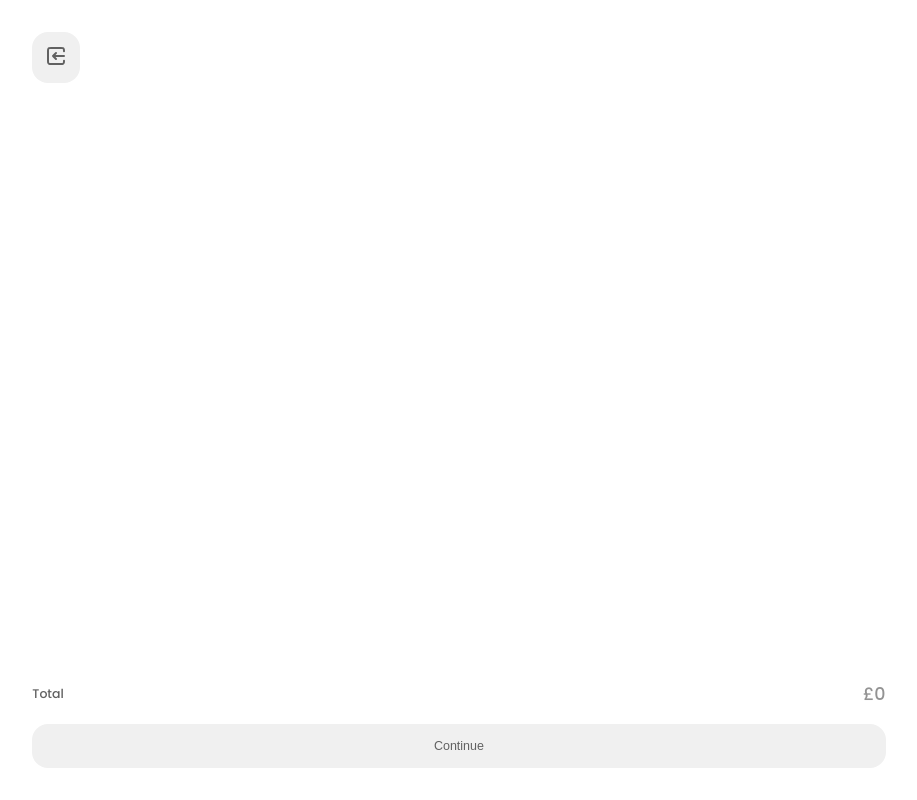
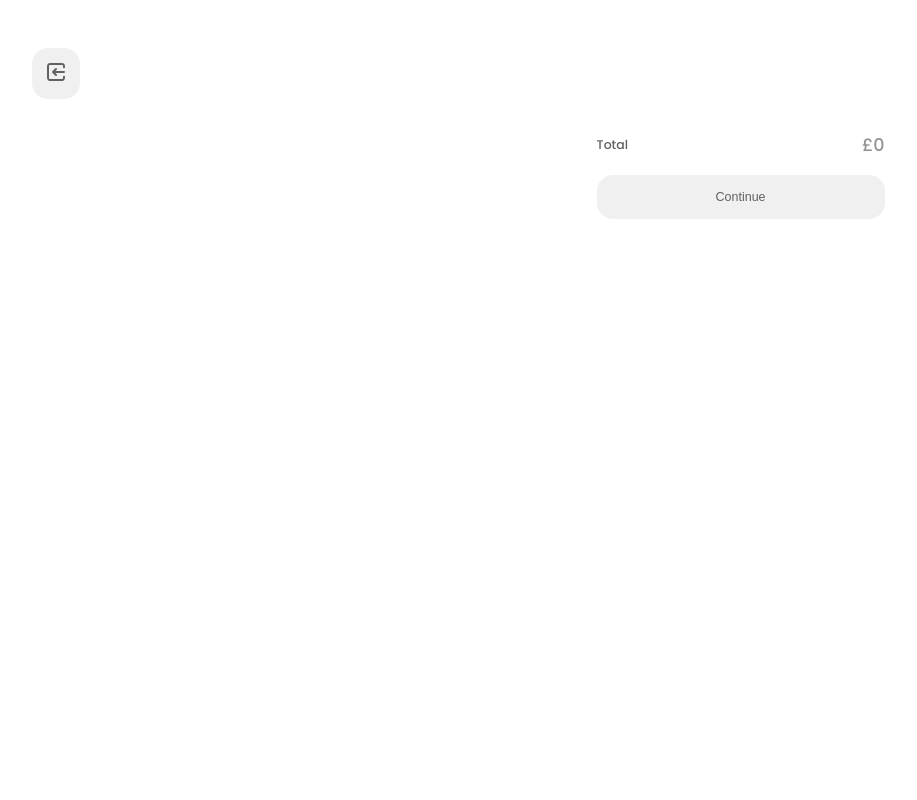
Before and after one commit to 1imo/E-Commerce-Front-End, a React (Vite) app in the folder front_end/: page / in a window 1280 px wide. Shown: the whole page, without its empty margins (181-1098 px from the left). Built offline with nearby package versions, Linux system fonts and the light colour scheme.

Commit message:
Basket. I am still unsure about certain breakpoints and how they go together overall

```diff
--- a/front_end/src/Molecules/Crd-Basket/Index.tsx
+++ b/front_end/src/Molecules/Crd-Basket/Index.tsx
@@ -12,7 +12,7 @@ interface ProductInterface {
 }
 
 const BasketCrd: FC<ProductInterface> = ({ product }) => {
-	const { id, heading, price, quantity, option } = product;
+	const { id, heading, category, price, quantity, option } = product;
 	const [quan, setQuantity] = useState<number>(quantity);
 
 	const handleQuantityChange = (newQuantity: number) => {
@@ -20,6 +20,7 @@ const BasketCrd: FC<ProductInterface> = ({ product }) => {
 			Basket.addItem({
 				id: id,
 				heading: heading,
+				category: category,
 				option: option,
 				quantity: newQuantity - quan,
 				price: price,
@@ -28,6 +29,7 @@ const BasketCrd: FC<ProductInterface> = ({ product }) => {
 			Basket.removeItem({
 				id: id,
 				heading: heading,
+				category: category,
 				option: option,
 				quantity: quan - newQuantity,
 				price: price,
@@ -53,8 +55,10 @@ const BasketCrd: FC<ProductInterface> = ({ product }) => {
 						text={heading}
 						colour="--grey-one"
 					/>
-					<Text size="two" text={option} colour="--grey-two" />
+					<Text size="two" text={category} colour="--grey-two" />
+					<Text size="one" text={`£${price}`} colour="--grey-two" />
 				</div>
+				<div className="basket-crd-grid__info-options">
 					{option && <LabelSelect selected={true} text={option} />}
 					<QuantitySelect
 						quantity={quan}
@@ -63,6 +67,7 @@ const BasketCrd: FC<ProductInterface> = ({ product }) => {
 					/>
 				</div>
 			</div>
+		</div>
 	);
 };
 
--- a/front_end/src/Molecules/Crd-Basket/Style.css
+++ b/front_end/src/Molecules/Crd-Basket/Style.css
@@ -2,7 +2,7 @@
 	display: flex;
 	flex-direction: row;
 	column-gap: 16px;
-	width: 100%;
+	width: fit-content;
 	padding: 16px;
 	overflow: hidden;
 	height: min-content;
@@ -24,6 +24,29 @@
 	row-gap: 16px;
 }
 
+.basket-crd-grid__info-text > p:nth-child(3) {
+	display: block;
+	padding: 8px 0px 8px;
+}
+
+.basket-crd-grid__info-options {
+	display: flex;
+	flex-direction: column;
+	row-gap: 8px;
+}
+
+@media (max-width: 350px) {
+	.basket-crd {
+		flex-direction: column;
+		row-gap: 16px;
+	}
+
+	.basket-crd-grid__info-options {
+		flex-direction: row;
+		column-gap: 16px;
+	}
+}
+
 @media (min-width: 550px) {
 	.basket-crd {
 		padding: 16px 0px;
@@ -33,7 +56,38 @@
 @media (min-width: 650px) {
 	.label-select-grid {
 		flex-wrap: wrap;
-
 		row-gap: 8px;
 	}
 }
+
+@media (min-width: 850px) {
+	.basket-crd {
+		flex-direction: column;
+		row-gap: 16px;
+		padding: 16px 16px 32px;
+	}
+
+	.basket-crd-grid__info-options {
+		flex-direction: row;
+		column-gap: 16px;
+	}
+}
+
+@media (min-width: 1150px) {
+	.basket-crd {
+		flex-direction: row;
+		column-gap: 16px;
+		padding: 16px 16px 0;
+	}
+	.basket-crd-grid__info-text > p:nth-child(3) {
+		display: block;
+	}
+	.basket-crd-grid__info {
+		row-gap: 16px;
+	}
+
+	.basket-crd-grid__info-options {
+		flex-direction: column;
+		row-gap: 8px;
+	}
+}
--- a/front_end/src/Molecules/Label-Select/Index.tsx
+++ b/front_end/src/Molecules/Label-Select/Index.tsx
@@ -14,7 +14,7 @@ const LabelSelect: FC<Props> = ({ selected, text, callback }) => {
 	return (
 		<div
 			className={`label-select ${
-				selected && callback ? "label-select--selected" : ""
+				selected == true ? "label-select--selected" : ""
 			}`}
 			aria-label="region"
 			tabIndex={0}
@@ -23,7 +23,9 @@ const LabelSelect: FC<Props> = ({ selected, text, callback }) => {
 			<Text
 				size="two"
 				text={text}
-				colour={selected && callback ? "--grey-one" : "--grey-two"}
+				colour={
+					selected == true && callback ? "--grey-one" : "--grey-two"
+				}
 			/>
 		</div>
 	);
--- a/front_end/src/Organisms/Basket-Crd-Grid/Style.css
+++ b/front_end/src/Organisms/Basket-Crd-Grid/Style.css
@@ -0,0 +1,3 @@
+.basket-crd__grid {
+	min-height: calc(100svh - 232px);
+}
--- a/front_end/src/Organisms/Basket-Pg-Actions/Style.css
+++ b/front_end/src/Organisms/Basket-Pg-Actions/Style.css
@@ -1,5 +1,5 @@
 .basket-pg__actions {
-	position: fixed;
+	position: sticky;
 	bottom: 0;
 	display: flex;
 	flex-direction: column;
@@ -24,8 +24,3 @@
 		width: 66.66vw !important;
 	}
 }
-
-@media (min-width: 650px) {
-	.basket-pg__actions {
-	}
-}
--- a/front_end/src/Pages/Basket-Page/Index.tsx
+++ b/front_end/src/Pages/Basket-Page/Index.tsx
@@ -24,8 +24,10 @@ const BasketPage: FC = () => {
 	return (
 		<main className="basket-page">
 			<NavBar left="Back" />
-			<BasketCrdGrid products={Basket.getItems()} />
-			<BasketPgActions price={price} callback={setCallback} />
+			<div className="basket-page__content">
+				<BasketCrdGrid products={Basket.getItems()} />
+				<BasketPgActions price={price} callback={setCallback} />
+			</div>
 		</main>
 	);
 };
--- a/front_end/src/Pages/Basket-Page/Service.tsx
+++ b/front_end/src/Pages/Basket-Page/Service.tsx
@@ -6,6 +6,7 @@ export interface Product {
 	option: string;
 	price: number;
 	quantity: number;
+	category: string;
 }
 
 export class Basket {
--- a/front_end/src/Pages/Basket-Page/Style.css
+++ b/front_end/src/Pages/Basket-Page/Style.css
@@ -8,4 +8,48 @@
 	display: flex;
 	flex-direction: column;
 	width: 100% !important;
+	flex-wrap: wrap;
+	position: relative;
+	/* min-height: 100svh; */
 }
+
+@media (min-width: 650px) {
+	.basket-page {
+		padding: 16px 0px 32px !important;
+		width: 66.66vw !important;
+	}
+}
+
+@media (min-width: 850px) {
+	.basket-page__content {
+		flex-direction: row !important;
+		column-gap: calc(100vw / 12 - 1px);
+	}
+
+	.basket-page__content > div:nth-child(1) {
+		width: calc(60% - (100vw / 24)) !important;
+	}
+
+	.basket-page__content > div:nth-child(2) {
+		width: calc(40% - (100vw / 24)) !important;
+	}
+
+	.basket-pg__actions {
+		position: unset !important;
+	}
+}
+
+@media (min-width: 1150px) {
+	.basket-page__content {
+		flex-direction: row !important;
+		column-gap: calc(100vw / 12 - 1px);
+	}
+
+	.basket-page__content > div:nth-child(1) {
+		width: calc(60% - (100vw / 24)) !important;
+	}
+
+	.basket-page__content > div:nth-child(2) {
+		width: calc(40% - (100vw / 24)) !important;
+	}
+}
--- a/front_end/src/Pages/Product-Page/Index.tsx
+++ b/front_end/src/Pages/Product-Page/Index.tsx
@@ -27,6 +27,7 @@ const ProductPage: FC = () => {
 			Basket.addItem({
 				id: product.id,
 				heading: product.heading,
+				category: product.category,
 				option: categoryCallback,
 				quantity: btnCallback,
 				price: Number(
```
Lines whose indentation alone changed are shown as unchanged.
